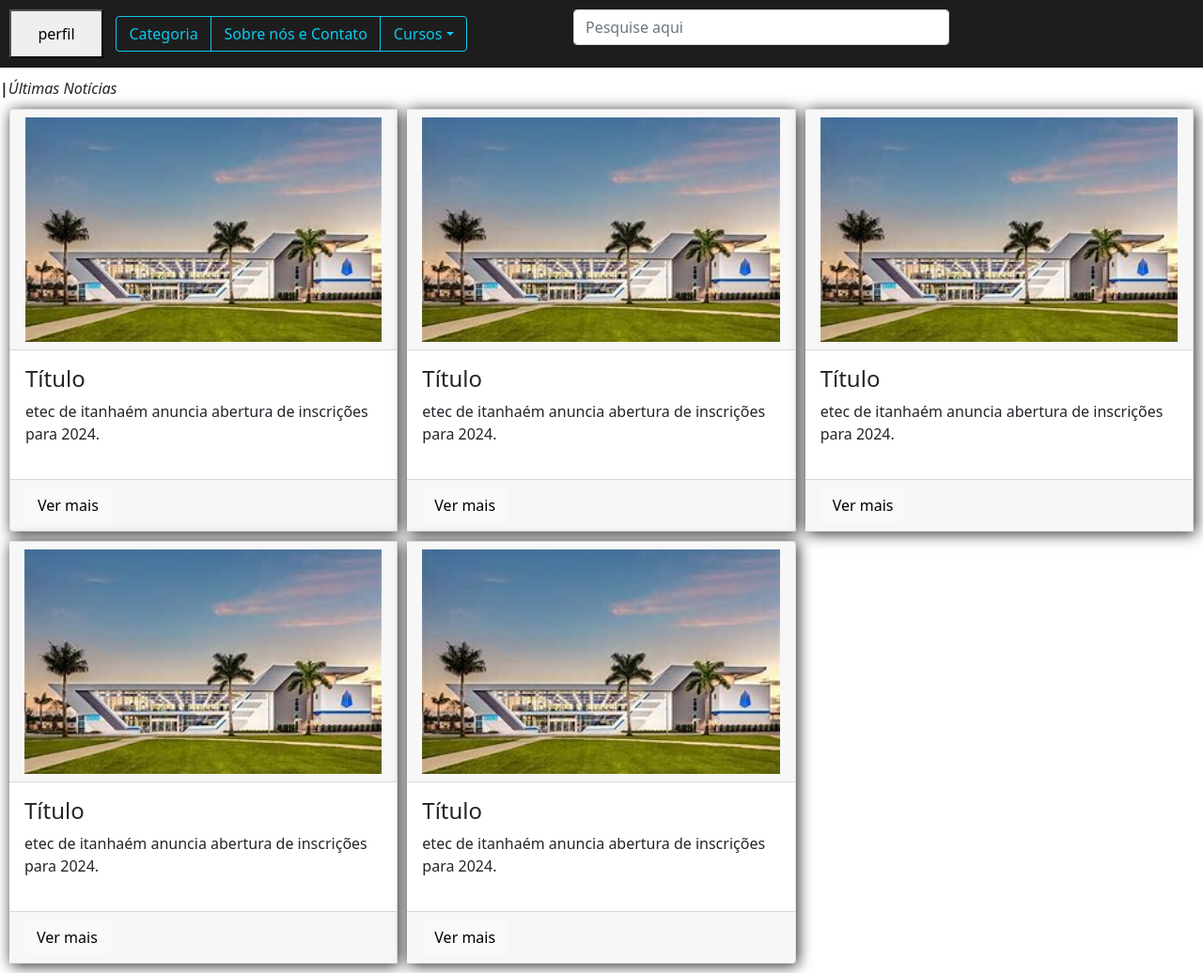
After one commit to SystemRhino/jtec-yes-css, a PHP site: page /css2/ultimas_noticias.php in a window 1280 px wide. The commit adds this page. Shown: the whole page at 94% size. Run offline with PHP 8.4, Linux system fonts and the light colour scheme.

Commit message:
Add files via upload

```diff
--- a/css2/style.css
+++ b/css2/style.css
@@ -1,5 +1,20 @@
-/* CSS INDEX > CAROUSSEL */
-
+/* CSS INDEX */
+nav{
+    width: 100%;
+    height: auto;
+    background-color: #1d1d1d;
+    padding: 10px;
+    margin-bottom: 10px;
+    display: grid;
+    grid-template-columns: repeat(3, 1fr);
+    grid-template-columns: 100px 500px 400px;
+}
+.btn-group{
+    width: 400px;
+}
+.col-2{
+    width: 400px;
+}
 .container-fluid{
     max-width: 800px;
     width: 100%;
@@ -12,3 +27,17 @@ img{
     max-height: 400px;  /* Máximo da altura da imagem */
     min-height: auto;
 }
+
+.card-group{
+    display: grid;
+    grid-template-columns: repeat(auto-fill, minmax(350px, 1fr));
+    justify-content: center;
+    margin: 10px;
+    gap: 10px;
+}
+.card{
+    width: 100%;
+    max-width: 500px;
+    height: 450px;
+    box-shadow: 2px 2px 15px;
+}
--- /dev/null
+++ b/css2/ultimas_noticias.php
@@ -0,0 +1,98 @@
+<!DOCTYPE html>
+<html>
+    <head>
+        <title>titu lo</title>
+        <meta charset="utf8">
+        <link href="https://cdn.jsdelivr.net/npm/bootstrap@5.0.2/dist/css/bootstrap.min.css" rel="stylesheet" integrity="sha384-EVSTQN3/azprG1Anm3QDgpJLIm9Nao0Yz1ztcQTwFspd3yD65VohhpuuCOmLASjC" crossorigin="anonymous">
+        <script src="https://cdn.jsdelivr.net/npm/@popperjs/core@2.9.2/dist/umd/popper.min.js" integrity="sha384-IQsoLXl5PILFhosVNubq5LC7Qb9DXgDA9i+tQ8Zj3iwWAwPtgFTxbJ8NT4GN1R8p" crossorigin="anonymous"></script>
+        <script src="https://cdn.jsdelivr.net/npm/bootstrap@5.0.2/dist/js/bootstrap.min.js" integrity="sha384-cVKIPhGWiC2Al4u+LWgxfKTRIcfu0JTxR+EQDz/bgldoEyl4H0zUF0QKbrJ0EcQF" crossorigin="anonymous"></script>
+        <link rel="stylesheet" href="style.css">
+    </head>
+        <body>
+<nav>
+    <button onclick="window.location.href = 'perfil.php'">perfil</button>
+    <div class="btn btn-group">
+        <button class="btn btn-outline-info">Categoria</button>
+        <button class="btn btn-outline-info">Sobre nós e Contato</button>
+        <button class="btn btn-outline-info dropdown-toggle" role="button" id="dropdownMenuLink" data-bs-toggle="dropdown" aria-expanded="false">Cursos</button>
+        <ul class="dropdown-menu" aria-labelledby="dropdownMenuLink">
+            <li><button class="dropdown-item btn btn-outline-info" href="#">Administração - ETIM/M-TEC</button></li>
+            <li><button class="dropdown-item btn btn-outline-info" href="#">Meio Ambiente - ETIM/M-TEC</button></li>
+            <li><button class="dropdown-item btn btn-outline-info" href="#">Informática - ETIM/M-TEC</button></li>
+            <li><button class="dropdown-item btn btn-outline-info" href="#">Administração - MODULAR</button></li>
+            <li><button class="dropdown-item btn btn-outline-info" href="#">Desenvolvimento de Sistemas - MODULAR</button></li>
+            <li><button class="dropdown-item btn btn-outline-info" href="#">Farmácia - MODULAR</button></li>
+        </ul>
+    </div>
+    <div class="col-2">
+        <input type="search" class="form-control" placeholder="Pesquise aqui">
+    </div>
+</nav>
+
+    <i><b>|</b>Últimas Notícias</i>
+    <div class="card-group">
+        <div class="card">
+            <div class="card-header">
+                <img id="img-card" src="OIP.jpg" class="img-fluid" alt="...">
+            </div>
+            <div class="card-body">
+                <h4>Título</h4>
+                etec de itanhaém anuncia abertura de inscrições para 2024.
+            </div>
+            <div class="card-footer">
+                <button class="btn btn-light">Ver mais</button>
+            </div>
+        </div>
+        <div class="card">
+            <div class="card-header">
+                <img id="img-card" src="OIP.jpg" class="img-fluid" alt="...">
+            </div>
+            <div class="card-body">
+                <h4>Título</h4>
+                etec de itanhaém anuncia abertura de inscrições para 2024.
+            </div>
+            <div class="card-footer">
+                <button class="btn btn-light">Ver mais</button>
+            </div>
+        </div>
+        <div class="card">
+            <div class="card-header">
+                <img id="img-card" src="OIP.jpg" class="img-fluid" alt="...">
+            </div>
+            <div class="card-body">
+                <h4>Título</h4>
+                etec de itanhaém anuncia abertura de inscrições para 2024.
+            </div>
+            <div class="card-footer">
+                <button class="btn btn-light">Ver mais</button>
+            </div>
+        </div>
+        <div class="card">
+            <div class="card-header">
+                <img id="img-card" src="OIP.jpg" class="img-fluid" alt="...">
+            </div>
+            <div class="card-body">
+                <h4>Título</h4>
+                etec de itanhaém anuncia abertura de inscrições para 2024.
+            </div>
+            <div class="card-footer">
+                <button class="btn btn-light">Ver mais</button>
+            </div>
+        </div>
+        <div class="card">
+            <div class="card-header">
+                <img id="img-card" src="OIP.jpg" class="img-fluid" alt="...">
+            </div>
+            <div class="card-body">
+                <h4>Título</h4>
+                etec de itanhaém anuncia abertura de inscrições para 2024.
+            </div>
+            <div class="card-footer">
+                <button class="btn btn-light">Ver mais</button>
+            </div>
+        </div>
+
+    </div>
+
+</body>
+</html>
```
Also changed, not shown: css2/footer.php (added, +26 -0 lines), css2/index.html (+215 -7 lines), css2/OIP.jpg (added).
